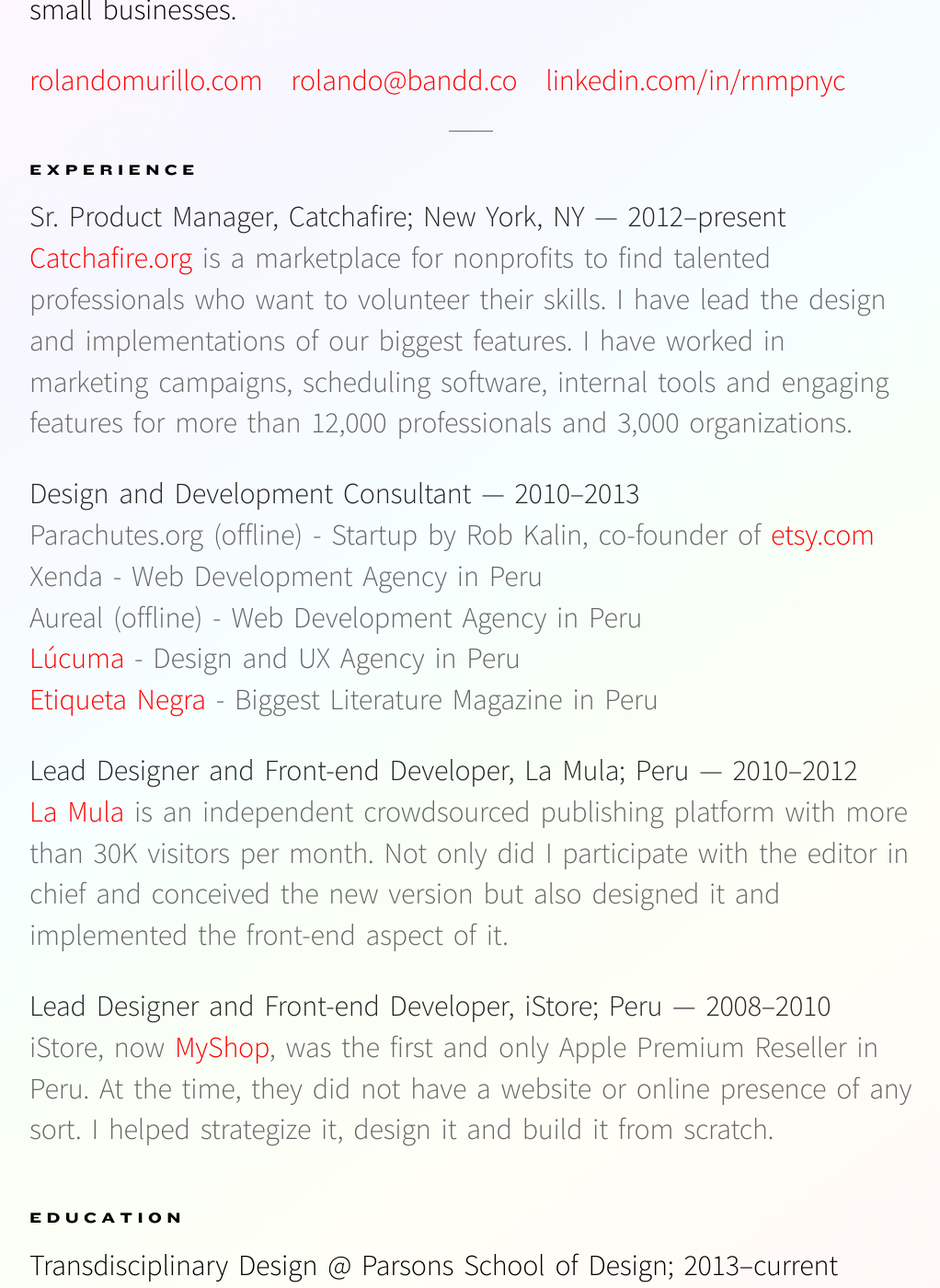
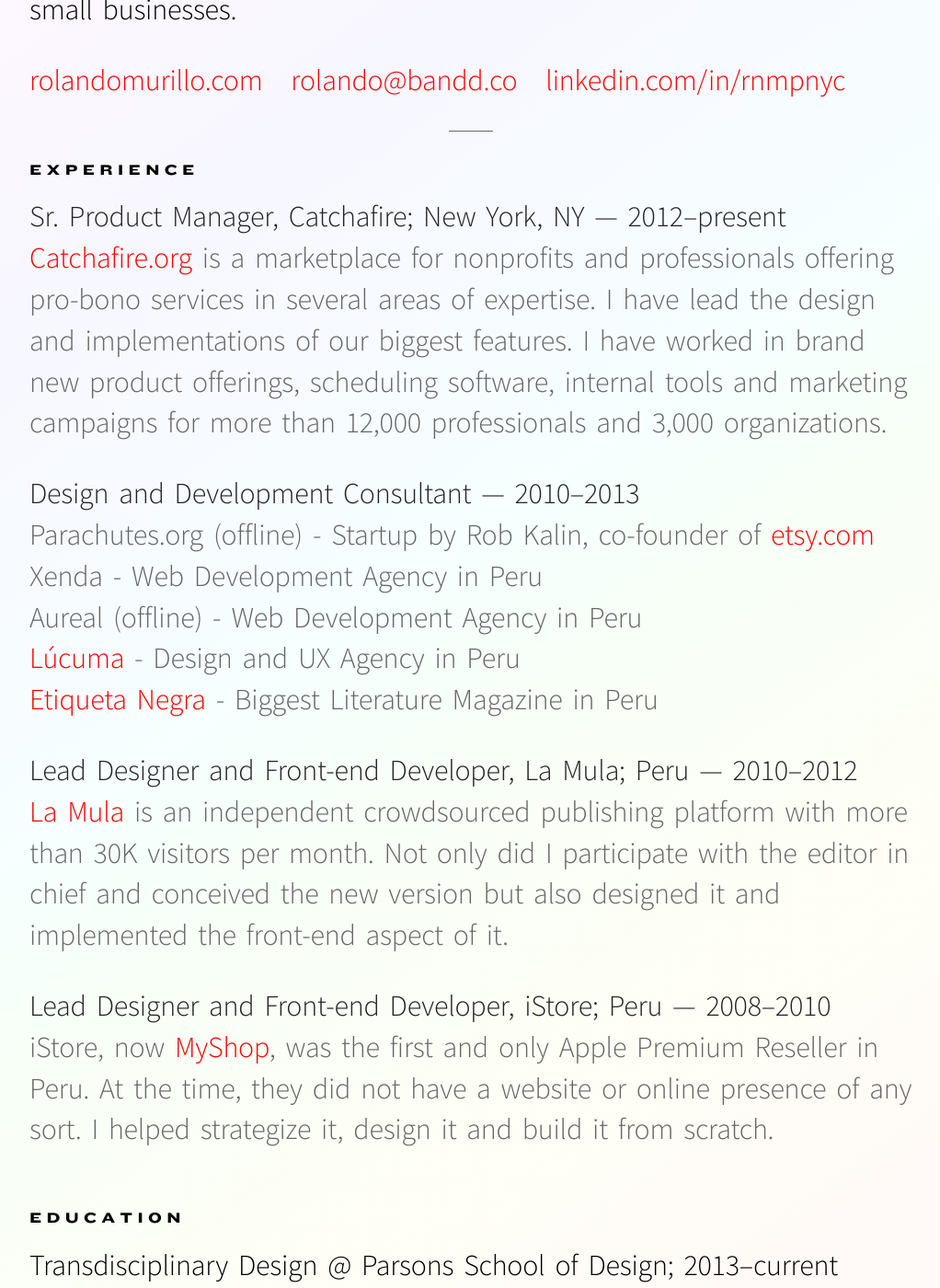
Before and after one commit to rnmp/rnmp.github.io, a Jekyll site: the page built from resume.html, in a window 1280 px wide and 1400 px high, scrolled down 370 px. Shown: the whole window at 92% size, without its empty margins (128-1150 px from the left). Built offline with Jekyll 4.4.1, drawn with Linux system fonts in a browser that asks for light colours; comment, search, counter and statistics services are not loaded; some of the changed text lies outside the part shown.

Commit message:
update resume

```diff
--- a/resume.html
+++ b/resume.html
@@ -18,7 +18,7 @@
   <h1>Experience</h1>
   <article class="resume-experience">
     <h1><strong>Sr. Product Manager, Catchafire; New York, NY — 2012–present</strong></h1>
-    <p><a href="https://www.catchafire.org" target="_blank">Catchafire.org</a> is a marketplace for nonprofits to find talented professionals who want to volunteer their skills. I have lead the design and implementations of our biggest features. I have worked in marketing campaigns, scheduling software, internal tools and engaging features for more than 12,000 professionals and 3,000 organizations.</p>
+    <p><a href="https://www.catchafire.org" target="_blank">Catchafire.org</a> is a marketplace for nonprofits and professionals offering pro-bono services in several areas of expertise. I have lead the design and implementations of our biggest features. I have worked in brand new product offerings, scheduling software, internal tools and marketing campaigns for more than 12,000 professionals and 3,000 organizations.</p>
   </article>
   <article class="resume-experience">
     <h1><strong>Design and Development Consultant — 2010–2013</strong></h1>
@@ -49,7 +49,7 @@
 </section>
 <section class="major-section">
   <h1>Skills</h1>
-  <p>UI/UX design, Branding, Service Design, Marketing, Product Design,<br>Front-end Development and Backend Development.</p>
+  <p>UI/UX Design, Front-end Development and Backend Development, Product Design, Branding, Service Design, Marketing.</p>
 </section>
 <!-- <section class="major-section">
   <h1>References</h1>
```
